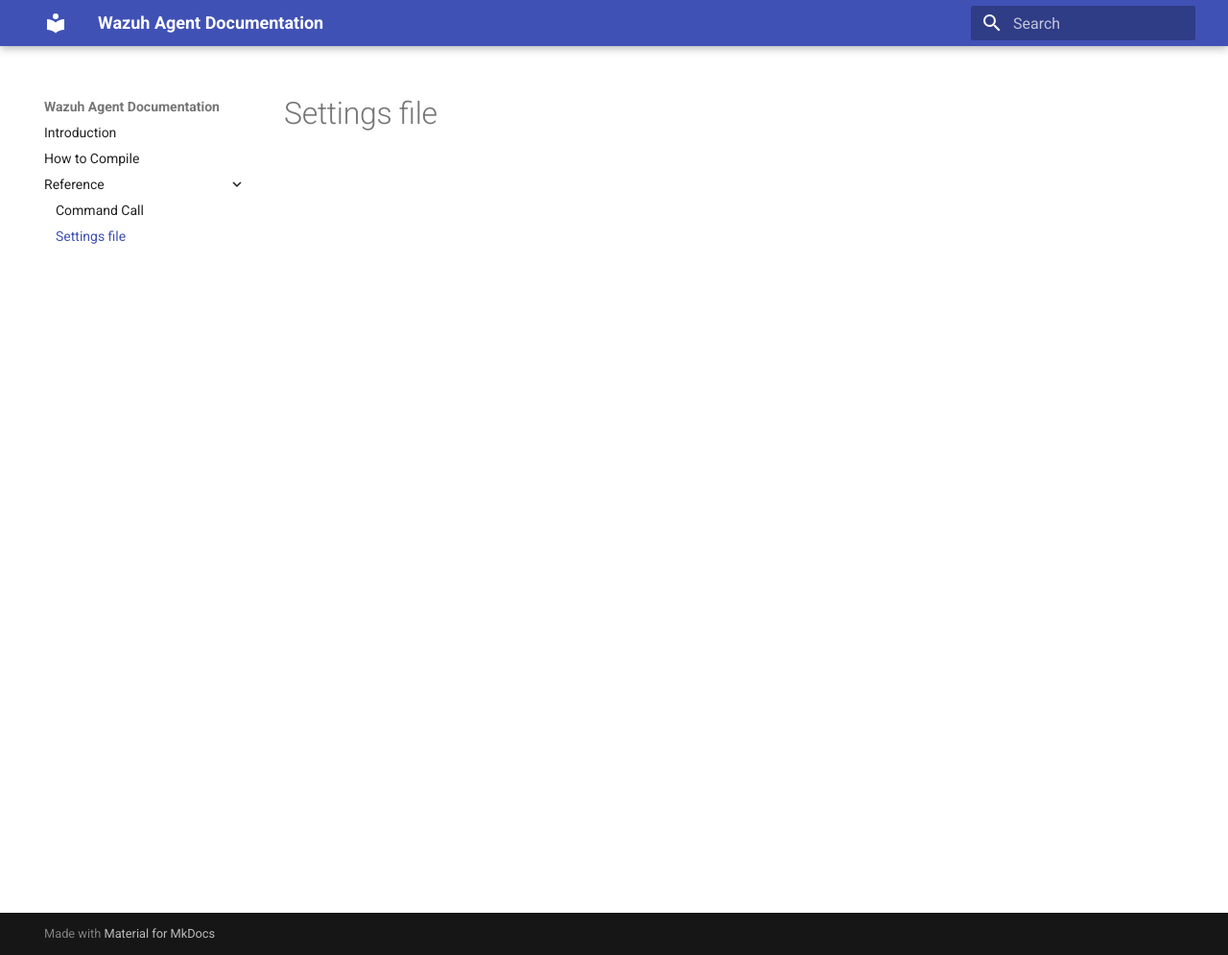
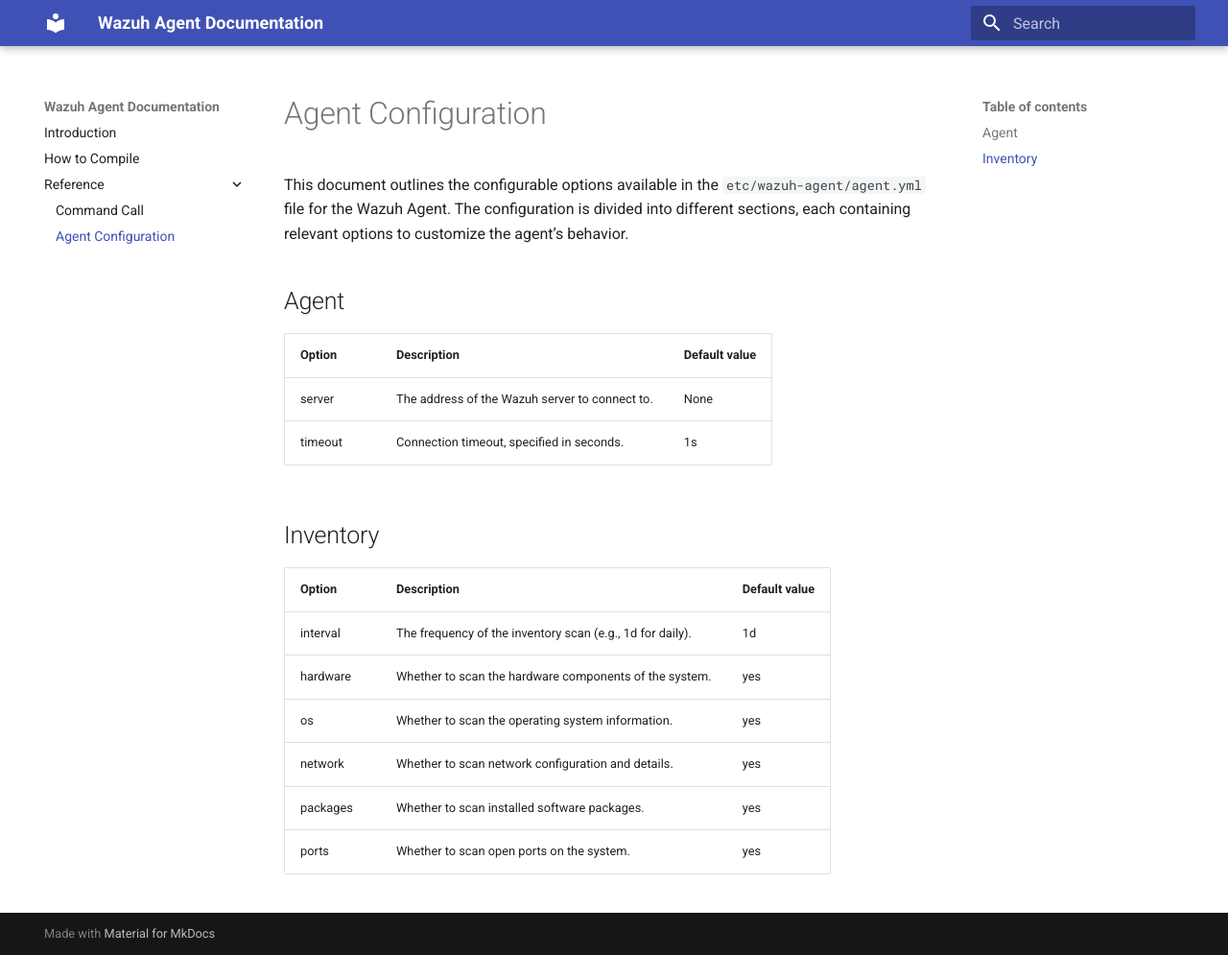
Before and after one commit to vikman90/legendary-spork, an MkDocs documentation site: the page built from docs/reference/settings.md, in a window 1280 px wide and 995 px high. Shown: the whole window at 96% size. Built offline with MkDocs 1.6.1 and Material for MkDocs 9.7.7, drawn with Linux system fonts in a browser that asks for light colours.

Commit message:
docs: settings file

```diff
--- a/docs/reference/settings.md
+++ b/docs/reference/settings.md
@@ -1 +1,21 @@
-# Settings file
+# Agent Configuration
+
+This document outlines the configurable options available in the `etc/wazuh-agent/agent.yml` file for the Wazuh Agent. The configuration is divided into different sections, each containing relevant options to customize the agent’s behavior.
+
+## Agent
+
+| Option   | Description                 | Default value |
+|----------|-----------------------------|---------------|
+| server   | The address of the Wazuh server to connect to. | None          |
+| timeout  | Connection timeout, specified in seconds. | 1s            |
+
+## Inventory
+
+| Option   | Description                                       | Default value |
+|----------|---------------------------------------------------|---------------|
+| interval | The frequency of the inventory scan (e.g., 1d for daily). | 1d            |
+| hardware | Whether to scan the hardware components of the system.     | yes           |
+| os       | Whether to scan the operating system information.          | yes           |
+| network  | Whether to scan network configuration and details.         | yes           |
+| packages | Whether to scan installed software packages.               | yes           |
+| ports    | Whether to scan open ports on the system.                  | yes           |
```
